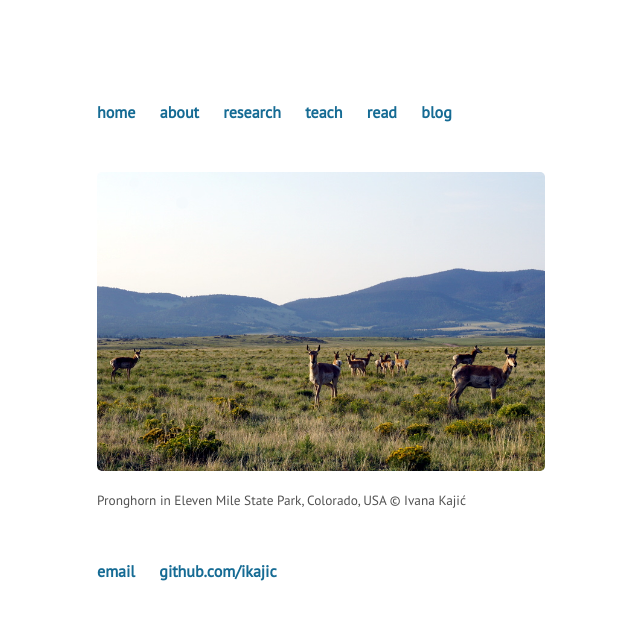
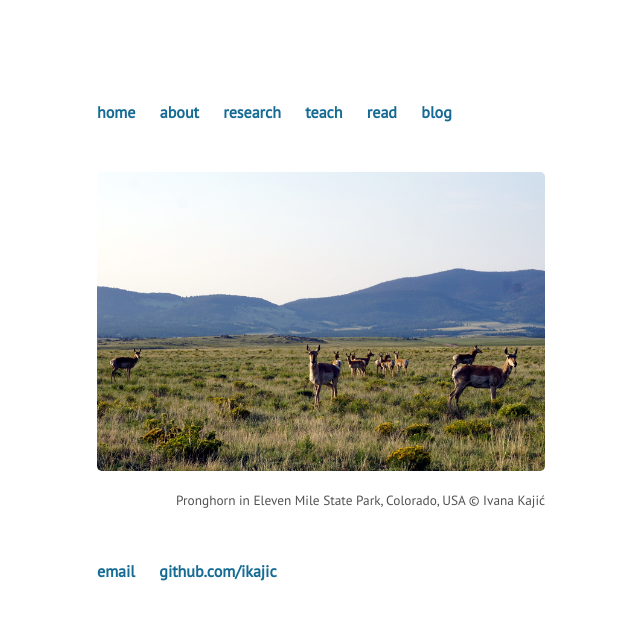
Before and after one commit to ikajic/ikajic.github.io, a Jekyll site: the page built from index.md, in a window 1280 px wide. Shown: the top 620 px of the page, without its empty margins (319-959 px from the left). Built offline with Jekyll 4.4.1, drawn with Linux system fonts in a browser that asks for light colours.

Commit message:
Align text to right

```diff
--- a/index.md
+++ b/index.md
@@ -4,4 +4,4 @@ title: Ivana Kajic's homepage
 ---
 
 <img src="files/pronghorn.jpg" alt="home" width="100%">
-<p><small> Pronghorn in Eleven Mile State Park, Colorado, USA © Ivana Kajić </small></p>
+<p align="right"><small> Pronghorn in Eleven Mile State Park, Colorado, USA © Ivana Kajić </small></p>
```
